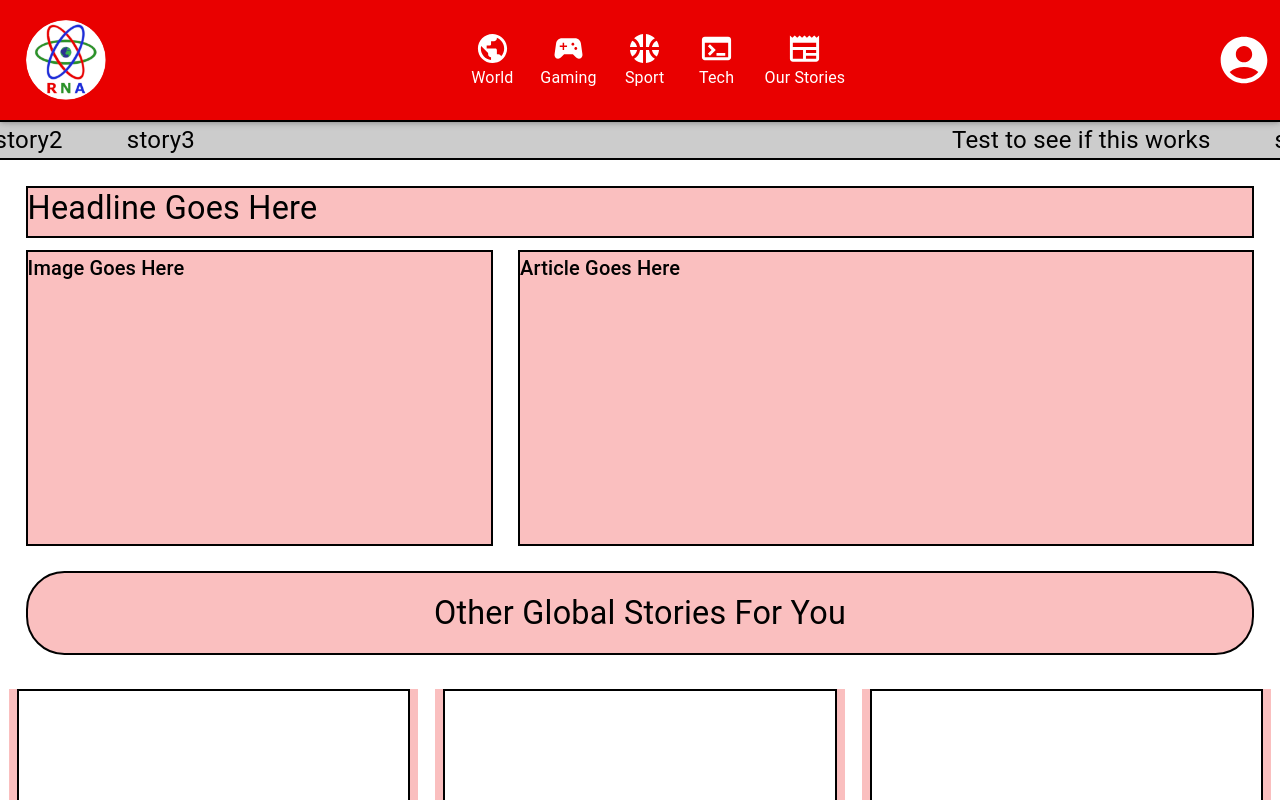
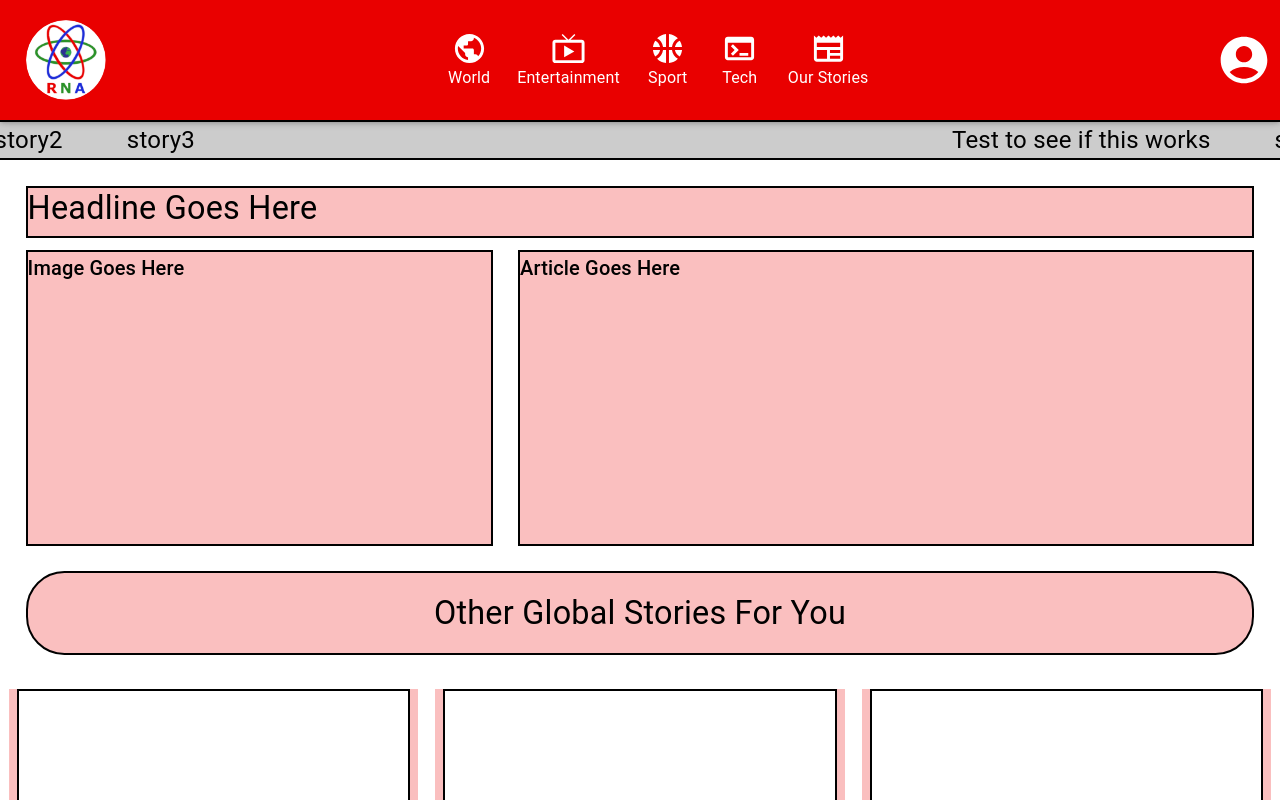
Before and after one commit to hmyhill/RNA-FE, a React (Create React App) app: page /world in a window 1280 px wide. Shown: the top 800 px of the page. Built offline with nearby package versions, Linux system fonts and the light colour scheme.

Commit message:
Replace 'Gaming' with 'Entertainment' - Replaced all references to 'Gaming' to 'Entertainment' - Change made due to API being unable to facilitate gaming category

```diff
--- a/src/components/shared/Navbar/Navbar.tsx
+++ b/src/components/shared/Navbar/Navbar.tsx
@@ -5,7 +5,7 @@ import {
   MenuOutlined,
   Newspaper,
   Public,
-  SportsEsports,
+  LiveTv,
   SportsBasketball,
   Terminal,
   Upload,
@@ -122,15 +122,15 @@ export default function Navbar(props: NavbarProps) {
             </Button>
 
             <Button
-              onClick={() => navigate("/gaming")}
+              onClick={() => navigate("/entertainment")}
               sx={{
                 flexDirection: "column",
                 textTransform: "none",
                 color: "#fff",
               }}
             >
-              <SportsEsports fontSize="large" />
-              <Typography sx={{ textAlign: "center" }}>Gaming</Typography>
+              <LiveTv fontSize="large" />
+              <Typography sx={{ textAlign: "center" }}>Entertainment</Typography>
             </Button>
 
             <Button
@@ -320,8 +320,7 @@ export default function Navbar(props: NavbarProps) {
                       textAlign="center"
                       marginLeft={"5px"}
                     >
-                      {" "}
-                      Technology{" "}
+                      Technology
                     </Typography>
                   </div>
                 </div>
@@ -352,16 +351,15 @@ export default function Navbar(props: NavbarProps) {
                       textAlign="center"
                       marginLeft={"5px"}
                     >
-                      {" "}
-                      Sport{" "}
+                      Sport
                     </Typography>
                   </div>
                 </div>
               </MenuItem>
 
               <MenuItem
-                key="gaming"
-                onClick={() => navigate("/gaming")}
+                key="entertainment"
+                onClick={() => navigate("/entertainment")}
                 sx={{
                   backgroundColor: "#0E7A0D",
                   color: "#fff",
@@ -373,7 +371,7 @@ export default function Navbar(props: NavbarProps) {
                 }}
               >
                 <div style={{ display: "flex", alignItems: "center" }}>
-                  <SportsEsports
+                  <LiveTv
                     sx={{
                       fontSize: "40px",
                     }}
@@ -384,8 +382,7 @@ export default function Navbar(props: NavbarProps) {
                       textAlign="center"
                       marginLeft={"5px"}
                     >
-                      {" "}
-                      Gaming{" "}
+                      Entertainment
                     </Typography>
                   </div>
                 </div>
@@ -416,8 +413,7 @@ export default function Navbar(props: NavbarProps) {
                       textAlign="center"
                       marginLeft={"5px"}
                     >
-                      {" "}
-                      World{" "}
+                      World
                     </Typography>
                   </div>
                 </div>
@@ -448,8 +444,7 @@ export default function Navbar(props: NavbarProps) {
                       textAlign="center"
                       marginLeft={"5px"}
                     >
-                      {" "}
-                      Our News{" "}
+                      Our News
                     </Typography>
                   </div>
                 </div>
--- /dev/null
+++ b/src/containers/Entertainment/Entertainment.tsx
@@ -0,0 +1,13 @@
+import Navbar from "../../components/shared/Navbar/Navbar";
+import NewsBody from "../../components/shared/Body/NewsBody";
+
+const Entertainment = () => {
+  return (
+    <>
+      <Navbar pageName={"entertainment"} backgroundColour={"#0E7A0D"}/>
+      <NewsBody pageName={"Entertainment"} backgroundColour={"rgba(14, 122, 13, 0.25)" } />
+    </>
+  );
+};
+
+export default Entertainment;
--- a/src/containers/Gaming/Gaming.tsx
+++ /dev/null
@@ -1,13 +0,0 @@
-import Navbar from "../../components/shared/Navbar/Navbar";
-import NewsBody from "../../components/shared/Body/NewsBody";
-
-const Gaming = () => {
-  return (
-    <>
-      <Navbar pageName={"gaming"} backgroundColour={"#0E7A0D"}/>
-      <NewsBody pageName={"Gaming"} backgroundColour={"rgba(14, 122, 13, 0.25)" } />
-    </>
-  );
-};
-
-export default Gaming;
--- a/src/routes/index.tsx
+++ b/src/routes/index.tsx
@@ -1,6 +1,6 @@
 import { Navigate } from "react-router-dom";
 import Account from "../containers/Account/Account";
-import Gaming from "../containers/Gaming/Gaming";
+import Entertainment from "../containers/Entertainment/Entertainment";
 import Login from "../containers/Login/Login";
 import OurNews from "../containers/OurNews/OurNews";
 import Sport from "../containers/Sport/Sport";
@@ -13,7 +13,7 @@ import { userStatuses } from "../contexts/User/types/userStatuses";
 export function getRoutes(userStatus: userStatuses) {
   //Outline default acceptable routes
   let allowedRoutes = [
-    { path: "gaming", element: <Gaming /> },
+    { path: "entertainment", element: <Entertainment /> },
     { path: "our-news", element: <OurNews /> },
     { path: "sport", element: <Sport /> },
     { path: "tech", element: <Tech /> },
```
